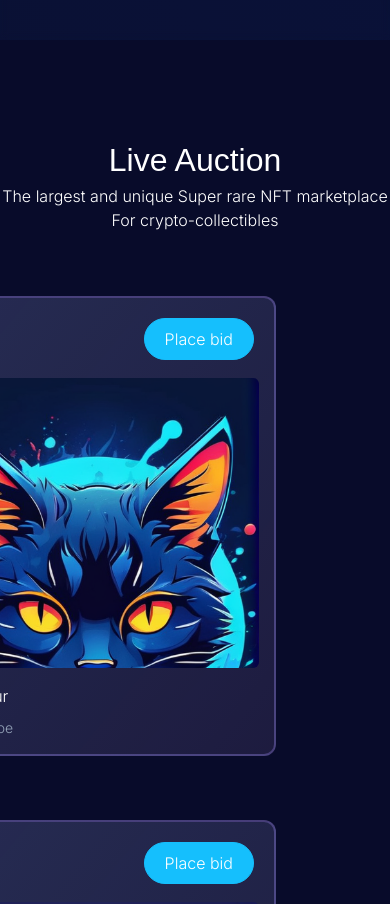
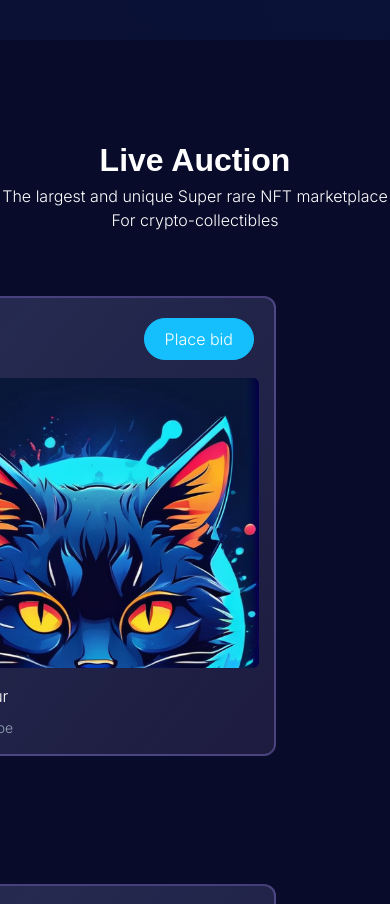
Before and after one commit to tharaka-mts/NFT-Marketplace-app, a React (Vite) app: page / in a window 390 px wide. Shown: the part 1740-2644 px from the top of the page. Built offline with nearby package versions, Linux system fonts and the light colour scheme; a web font is replaced by a local one.

Commit message:
style: font weight semi bold in live auction

```diff
--- a/src/containers/LiveAuction.jsx
+++ b/src/containers/LiveAuction.jsx
@@ -5,13 +5,13 @@ const LiveAuction = () => {
   return (
     <div className="mt-24">
       <div className="text-center">
-        <h1 className="font-clash font-normal text-[32px]"> Live Auction</h1>
+        <h1 className="font-clash font-semibold text-[32px]"> Live Auction</h1>
         <p className="font-inter">
           The largest and unique Super rare NFT marketplace <br />
           For crypto-collectibles
         </p>
       </div>
-      <div className="lg:flex flex-row gap-16">
+      <div className="flex flex-wrap gap-16">
         {auctionData.map((item, index) => (
           <div key={index} className="mt-16 font-inter">
             <div className="bg-gradient-to-br from-indigo-300/20 to-purple-300/10 border-solid border-2 border-violet-400/30 rounded-xl p-5 w-[384px] h-[460px]">
```
